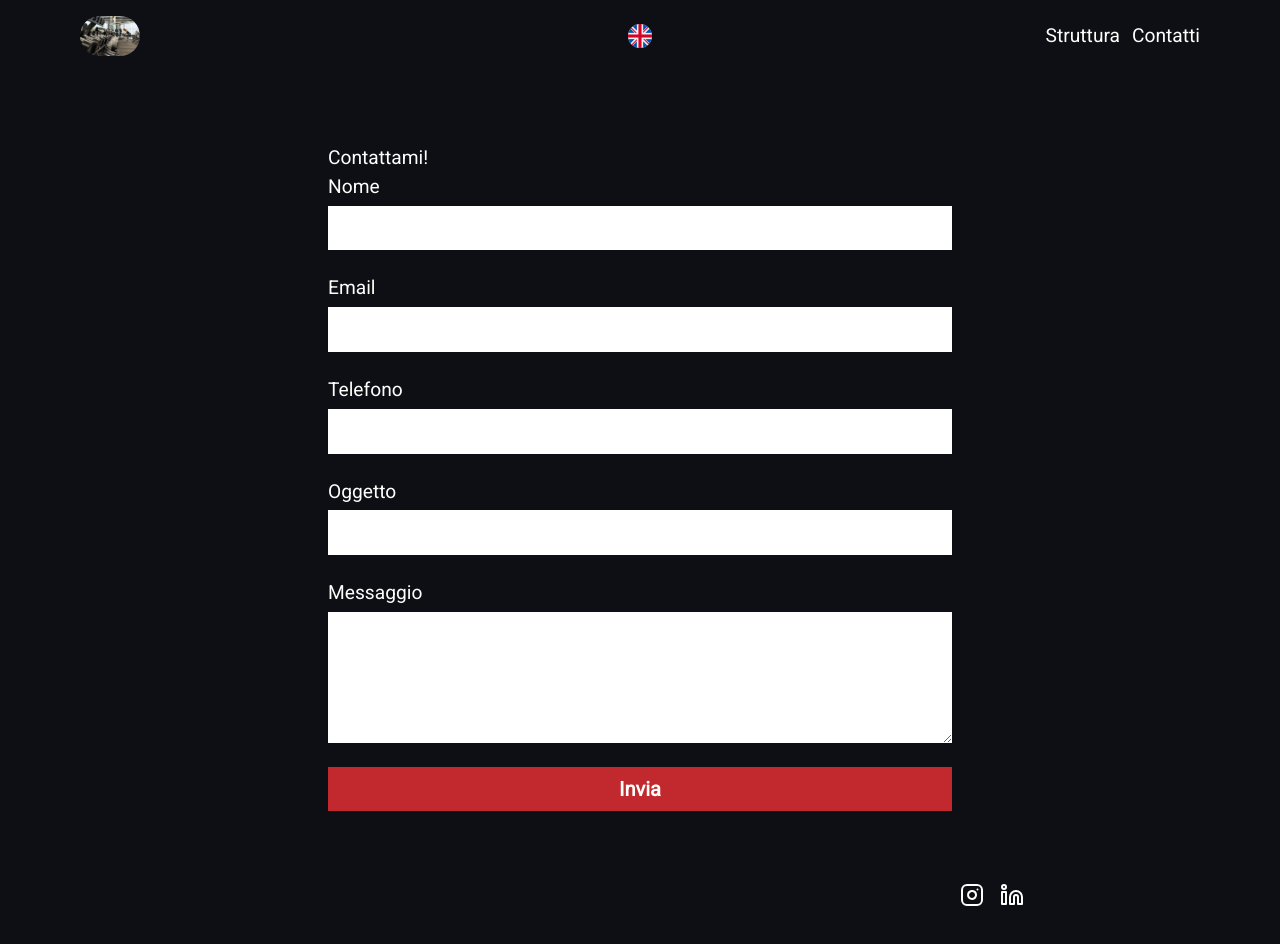
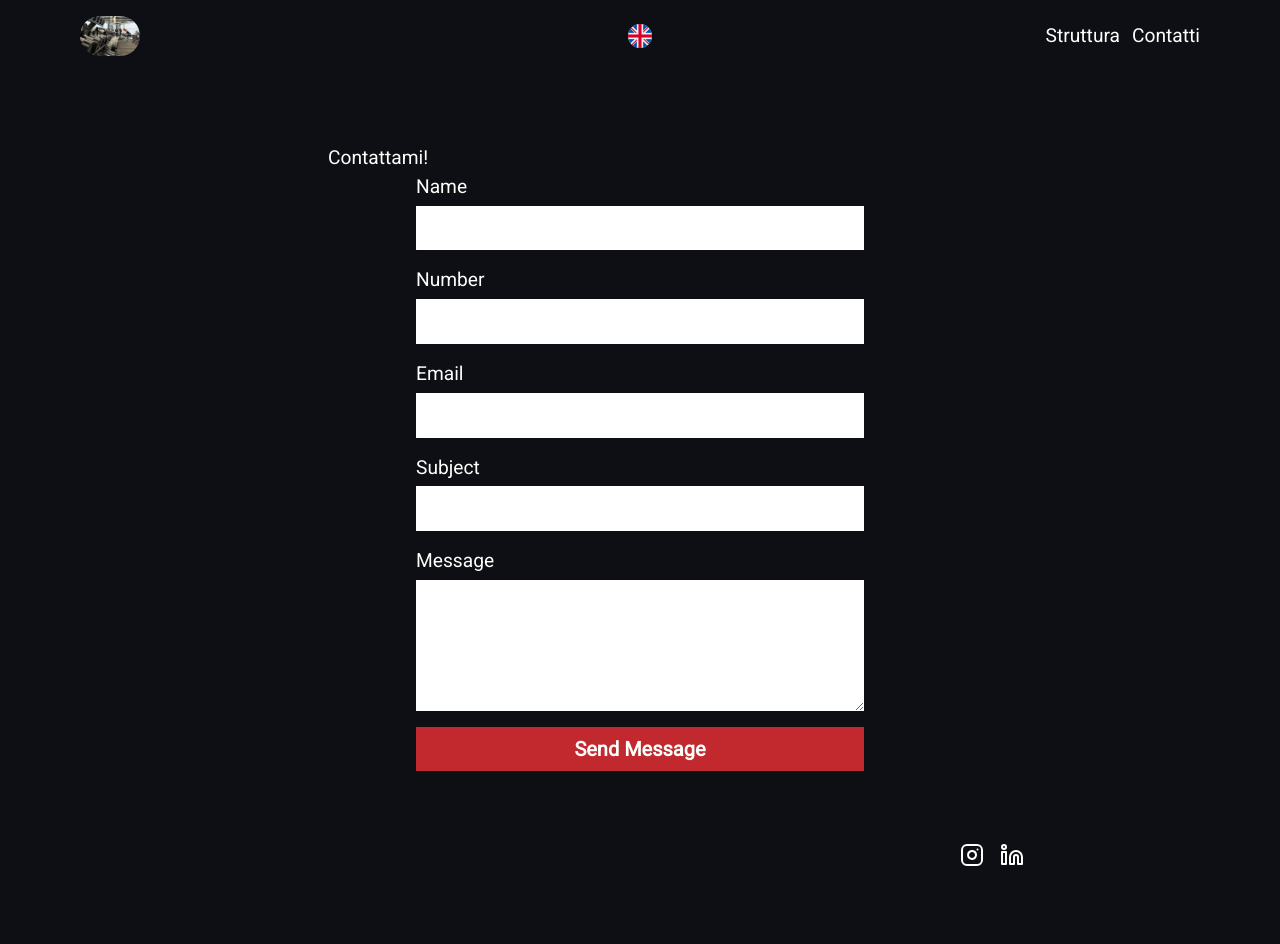
Before and after one commit to Marcofa87/alessandrobianchetti, a Next.js app: page /contacts in a window 1280 px wide. Shown: the top 944 px of the page. After the commit the page ends 923 px from the top, so only its background shows below. Built offline with nearby package versions, Linux system fonts and the light colour scheme.

Commit message:
implemented contact form

```diff
--- /dev/null
+++ b/app/actions/actions.ts
@@ -0,0 +1,53 @@
+"use server";
+
+import nodemailer from "nodemailer";
+
+type EmailData = {
+  name: string;
+  phone: string;
+  email: string;
+  subject: string;
+  message: string;
+};
+
+export async function sendEmail(data: EmailData) {
+  console.log("Attempting to send email...");
+  const transporter = nodemailer.createTransport({
+    host: process.env.SMTP_HOST,
+    port: parseInt(process.env.SMTP_PORT || "587"),
+    auth: {
+      user: process.env.SMTP_USER,
+      pass: process.env.SMTP_PASS,
+    },
+  });
+
+  console.log("Transporter created");
+
+  const mailOptions = {
+    from: process.env.SMTP_FROM,
+    to: "marco.falasca87@gmail.com",
+    subject: `New contact form submission: ${data.subject}`,
+    text: `
+      Name: ${data.name}
+      Number: ${data.phone}
+      Email: ${data.email}
+      Subject: ${data.subject}
+      Message: ${data.message}
+    `,
+  };
+
+  console.log("Mail options set");
+
+  try {
+    console.log("Sending email...");
+    await transporter.sendMail(mailOptions);
+    console.log("Email sent successfully");
+  } catch (error) {
+    console.error("Error sending email:", error);
+    if (error instanceof Error) {
+      throw new Error(`Failed to send email: ${error.message}`);
+    } else {
+      throw new Error("Failed to send email: Unknown error");
+    }
+  }
+}
--- a/app/page.tsx
+++ b/app/page.tsx
@@ -1,4 +1,4 @@
-import HomePage from "./ui/home/HomePage";
+import HomePage from "./ui/home/layout";
 
 export default function Home() {
   return (
--- a/app/structure/page.tsx
+++ b/app/structure/page.tsx
@@ -1,5 +1,5 @@
-import StructurePageLayout from "./structureLayoutPage/StructurePageLayout";
-import { structureSections } from "./structureLayoutPage/structureData";
+import StructurePageLayout from "../ui/structureLayoutPage/StructurePageLayout";
+import { structureSections } from "../ui/structureLayoutPage/structureData";
 
 export default function Page() {
   return (
--- a/app/ui/contacts/contact-page.tsx
+++ b/app/ui/contacts/contact-page.tsx
@@ -1,65 +1,81 @@
 "use client";
 
-import { useState, ChangeEvent, FormEvent } from "react";
-
+import { useState } from "react";
+import { useForm } from "react-hook-form";
+import { sendEmail } from "@/components/actions/actions";
 interface FormData {
   name: string;
   email: string;
   phone: string;
-  object: string;
+  subject: string;
   message: string;
 }
 
-const ContactForm = () => {
-  const [formData, setFormData] = useState<FormData>({
-    name: "",
-    email: "",
-    phone: "",
-    object: "",
-    message: "",
-  });
+export default function ContactForm() {
+  const {
+    register,
+    handleSubmit,
+    formState: { errors },
+    reset,
+  } = useForm<FormData>();
+  const [isSubmitting, setIsSubmitting] = useState(false);
+  const [submitStatus, setSubmitStatus] = useState<"success" | "error" | null>(
+    null
+  );
 
-  const handleChange = (
-    e: ChangeEvent<HTMLInputElement | HTMLTextAreaElement>
-  ) => {
-    setFormData({
-      ...formData,
-      [e.target.name]: e.target.value,
-    });
-  };
-
-  const handleSubmit = (e: FormEvent<HTMLFormElement>) => {
-    e.preventDefault();
-
-    const mailtoLink = `mailto:marco.falasca87@gmail.com?object=${encodeURIComponent(
-      formData.object
-    )}&body=${encodeURIComponent(
-      `Nome: ${formData.name} Email: ${formData.email} Telefono: ${formData.phone}  Messaggio: ${formData.message}`
-    )}`;
-
-    window.location.href = mailtoLink;
+  const onSubmit = async (data: FormData) => {
+    setIsSubmitting(true);
+    try {
+      await sendEmail(data);
+      setSubmitStatus("success");
+      reset();
+    } catch (error) {
+      setSubmitStatus("error");
+    }
+    setIsSubmitting(false);
   };
 
   return (
     <div className="w-full max-w-2xl mx-auto p-6">
       <h2>Contattami!</h2>
-      <form onSubmit={handleSubmit} className="space-y-6">
+      <form
+        onSubmit={handleSubmit(onSubmit)}
+        className="space-y-4 max-w-md mx-auto"
+      >
         <div>
           <label
             htmlFor="name"
             className="block font-medium text-[var(--text-color)]"
           >
-            Nome
+            Name
           </label>
           <input
+            {...register("name", { required: "Name is required" })}
             type="text"
             id="name"
-            name="name"
-            value={formData.name}
-            onChange={handleChange}
-            required
             className="mt-1 text-[var(--color)] block w-full rounded-md border-[var(--tertiary-color)] shadow-sm focus:border-[var(--tertiary-color)] focus:ring-[var(--tertiary-color)] p-2"
           />
+          {errors.name && (
+            <p className="mt-1 text-sm text-red-600">{errors.name.message}</p>
+          )}
+        </div>
+
+        <div>
+          <label
+            htmlFor="number"
+            className="block font-medium text-[var(--text-color)]"
+          >
+            Number
+          </label>
+          <input
+            {...register("phone", { required: "Number is required" })}
+            type="tel"
+            id="number"
+            className="mt-1 block w-full rounded-md text-[var(--color)] shadow-sm  p-2"
+          />
+          {errors.phone && (
+            <p className="mt-1 text-sm text-red-600">{errors.phone.message}</p>
+          )}
         </div>
 
         <div>
@@ -70,46 +86,37 @@ const ContactForm = () => {
             Email
           </label>
           <input
+            {...register("email", {
+              required: "Email is required",
+              pattern: {
+                value: /\S+@\S+\.\S+/,
+                message: "Invalid email address",
+              },
+            })}
             type="email"
             id="email"
-            name="email"
-            value={formData.email}
-            onChange={handleChange}
-            required
             className="mt-1 block w-full rounded-md border-[var(--tertiary-color)] text-[var(--color)] shadow-sm  p-2"
           />
+          {errors.email && (
+            <p className="mt-1 text-sm text-red-600">{errors.email.message}</p>
+          )}
         </div>
 
         <div>
-          <label
-            htmlFor="phone"
-            className="block font-medium text-[var(--text-color)]"
-          >
-            Telefono
+          <label htmlFor="subject" className="block text-[var(--text-color)] ">
+            Subject
           </label>
           <input
-            type="tel"
-            id="phone"
-            name="phone"
-            value={formData.phone}
-            onChange={handleChange}
-            className="mt-1 block w-full rounded-md text-[var(--color)] shadow-sm  p-2"
-          />
-        </div>
-
-        <div>
-          <label htmlFor="object" className="block text-[var(--text-color)] ">
-            Oggetto
-          </label>
-          <input
+            {...register("subject", { required: "Subject is required" })}
             type="text"
-            id="object"
-            name="object"
-            value={formData.object}
-            onChange={handleChange}
-            required
+            id="subject"
             className="mt-1 block w-full rounded-md shadow-sm text-[var(--color)] p-2"
           />
+          {errors.subject && (
+            <p className="mt-1 text-sm text-red-600">
+              {errors.subject.message}
+            </p>
+          )}
         </div>
 
         <div>
@@ -117,28 +124,40 @@ const ContactForm = () => {
             htmlFor="message"
             className="block font-medium text-[var(--text-color)]"
           >
-            Messaggio
+            Message
           </label>
           <textarea
+            {...register("message", { required: "Message is required" })}
             id="message"
-            name="message"
-            value={formData.message}
-            onChange={handleChange}
-            required
             rows={4}
             className="mt-1 block w-full  rounded-md shadow-sm text-[var(--color)] p-2"
-          />
+          ></textarea>
+          {errors.message && (
+            <p className="mt-1 text-sm text-red-600">
+              {errors.message.message}
+            </p>
+          )}
         </div>
 
         <button
           type="submit"
+          disabled={isSubmitting}
           className="w-full px-4 py-2 bg-[var(--tertiary-color)] text-[var(--text-color)] font-bold text-xl rounded-md hover:opacity-90 focus:outline-none focus:ring-2 focus:ring-[var(--tertiary-color)] focus:ring-offset-2"
         >
-          Invia
+          {isSubmitting ? "Sending..." : "Send Message"}
         </button>
+
+        {submitStatus === "success" && (
+          <p className="mt-2 text-sm text-green-600">
+            Your message has been sent successfully!
+          </p>
+        )}
+        {submitStatus === "error" && (
+          <p className="mt-2 text-sm text-red-600">
+            There was an error sending your message. Please try again.
+          </p>
+        )}
       </form>
     </div>
   );
-};
-
-export default ContactForm;
+}
--- a/package.json
+++ b/package.json
@@ -19,14 +19,17 @@
     "clsx": "^2.1.1",
     "lucide-react": "^0.453.0",
     "next": "15.0.0",
+    "nodemailer": "^6.9.15",
     "react": "18.3.1",
     "react-dom": "18.3.1",
+    "react-hook-form": "^7.53.1",
     "react-icons": "^5.3.0",
     "tailwind-merge": "^2.5.4",
     "tailwindcss-animate": "^1.0.7"
   },
   "devDependencies": {
     "@types/node": "^20",
+    "@types/nodemailer": "^6.4.16",
     "@types/react": "^18",
     "@types/react-dom": "^18",
     "eslint": "^8",
```
Also changed, not shown: app/ui/home/layout.tsx (renamed from app/ui/home/HomePage.tsx), app/ui/structureLayoutPage/StructurePageLayout.tsx (renamed from app/structure/structureLayoutPage/StructurePageLayout.tsx), app/ui/structureLayoutPage/structureData.ts (renamed from app/structure/structureLayoutPage/structureData.ts), 2 other files (tests, documents, lock files or other folders).
